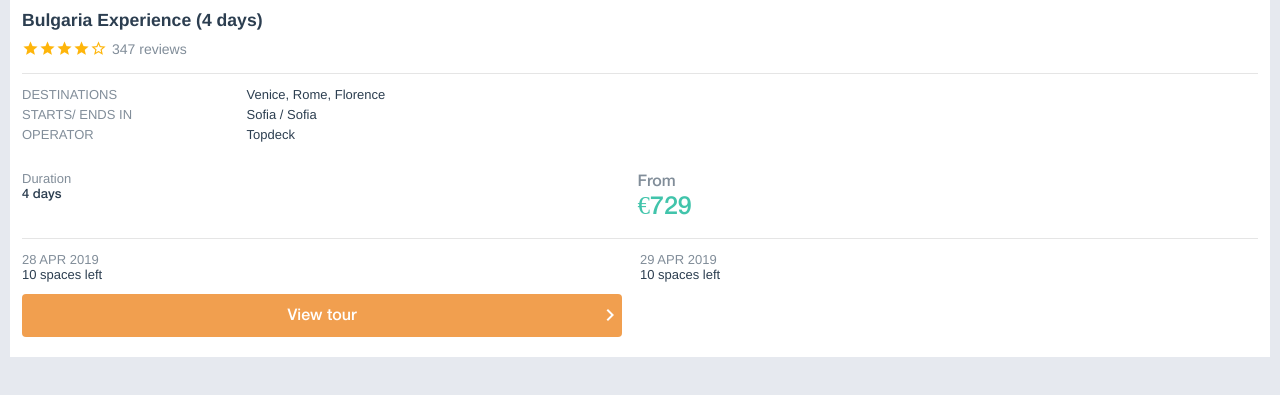
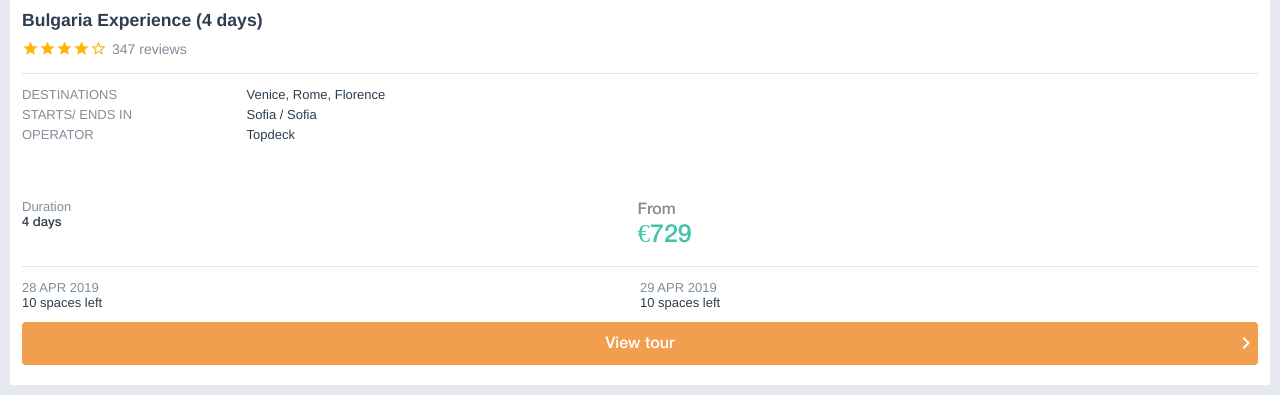
Before and after one commit to nickodelab/tourradar, a website built with Parcel: page src/index.html in a window 1280 px wide. Shown: the part 1034-1429 px from the top of the page. Before the commit the page ends 1401 px from the top, so only its background shows below. Built offline with nearby package versions, Linux system fonts and the light colour scheme.

Commit message:
before strugling with flex and items

```diff
--- a/src/index.html
+++ b/src/index.html
@@ -44,7 +44,7 @@
                     />
                     <i class="tour__media__icon material-icons">favorite</i>
                 </div>
-                <div class="card-padding">
+                <div class="tour__info">
                     <header class="tour__header">
                         <h2 class="tour__header__title">Bulgaria Experience (4 days)</h2>
 
@@ -59,9 +59,8 @@
                             <p class="tour__header__reviews__count">347 reviews</p>
                         </div>
                     </header>
+                    <hr />
 
-                    <hr />
-                    <div class="tour__details">
                     <dl class="dl--inline">
                         <dt>DESTINATIONS</dt>
                         <dd>Venice, Rome, Florence</dd>
@@ -72,7 +71,8 @@
                         <dt>OPERATOR</dt>
                         <dd>Topdeck</dd>
                     </dl>
-
+                </div>
+                <div class="tour__details">
                     <div class="tour__details__duration-price">
                         <dl class="dl">
                             <dt>Duration</dt>
@@ -104,7 +104,6 @@
                         <i class="material-icons"> keyboard_arrow_right </i>
                     </button>
                 </div>
-                </div>
             </section>
         </main>
         <script src="vendor/tourradar-api.js"></script>
--- a/src/sass/_/_global.scss
+++ b/src/sass/_/_global.scss
@@ -30,6 +30,6 @@ hr {
     font-weight: 400;
 }
 
-.card-padding {
+%padding {
     padding: 8px 12px 20px;
 }
--- a/src/sass/_/_variables.scss
+++ b/src/sass/_/_variables.scss
@@ -10,9 +10,10 @@ $color-text-info: #818d99;
 
 // breakpoints
 $breakpoint-sm: 600px !default;
+$breakpoint-md: 900px !default;
 
 // typography
-$font-family: "Helvetica Neue" !default;
+$font-family: 'Helvetica Neue' !default;
 
 $h1-fontsize: 1.5rem !default;
 $h2-fontsize: 1.1rem !default;
--- a/src/sass/components/_button.scss
+++ b/src/sass/components/_button.scss
@@ -17,7 +17,7 @@
     width: 100%;
     color: white;
     position: relative;
-	max-width: $breakpoint-sm;
+    // max-width: $breakpoint-sm;
     @include flexy($jc: center, $ai: center);
 }
 
--- a/src/sass/components/_tour.scss
+++ b/src/sass/components/_tour.scss
@@ -14,7 +14,9 @@
             color: rgba(0, 0, 0, 0.38);
         }
     }
-
+    &__info {
+        @extend %padding;
+    }
     &__header {
         margin-bottom: 16px;
         &__title {
@@ -40,12 +42,13 @@
     }
 
     &__details {
-        &__availability {
-            @include flexy;
-        }
+        @extend %padding;
         &__duration-price {
             margin-top: 12px;
             @include flexy;
         }
+        &__availability {
+            @include flexy;
+        }
     }
 }
```
Also changed, not shown: src/styles/app.css, 1 other file. Lines whose indentation alone changed are shown as unchanged.
